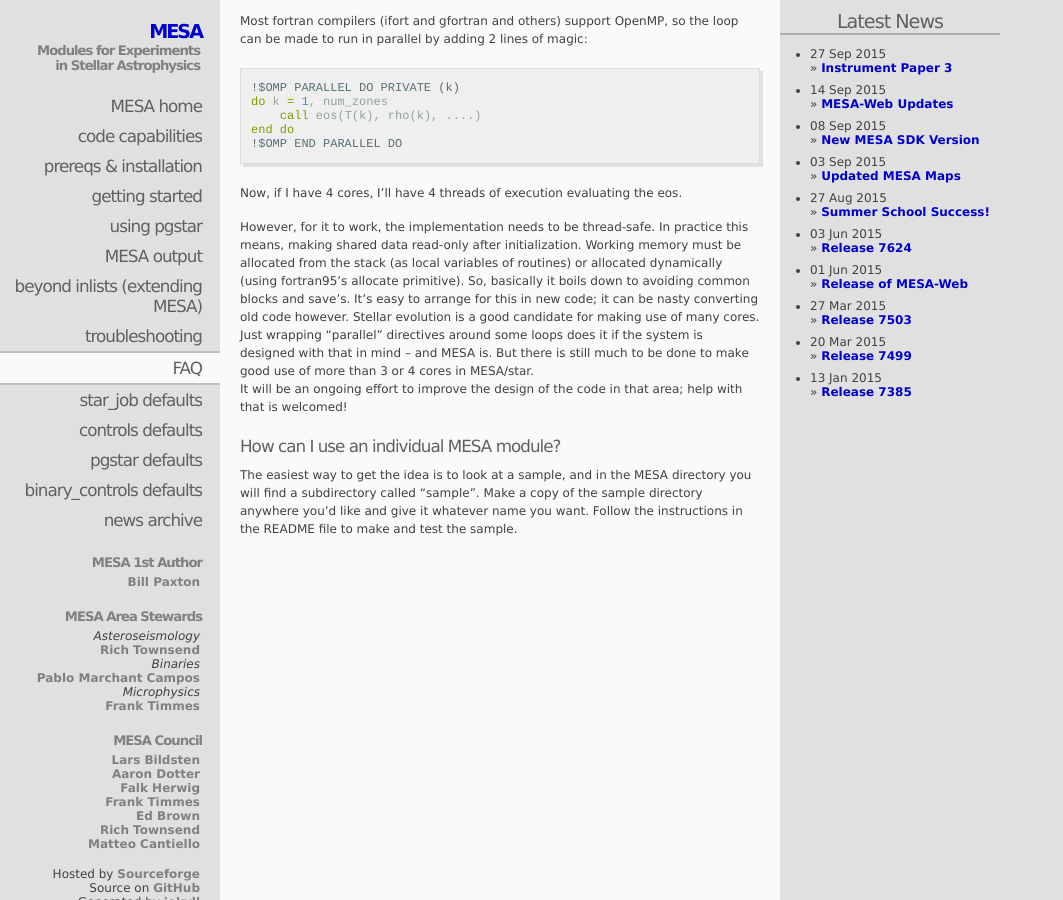
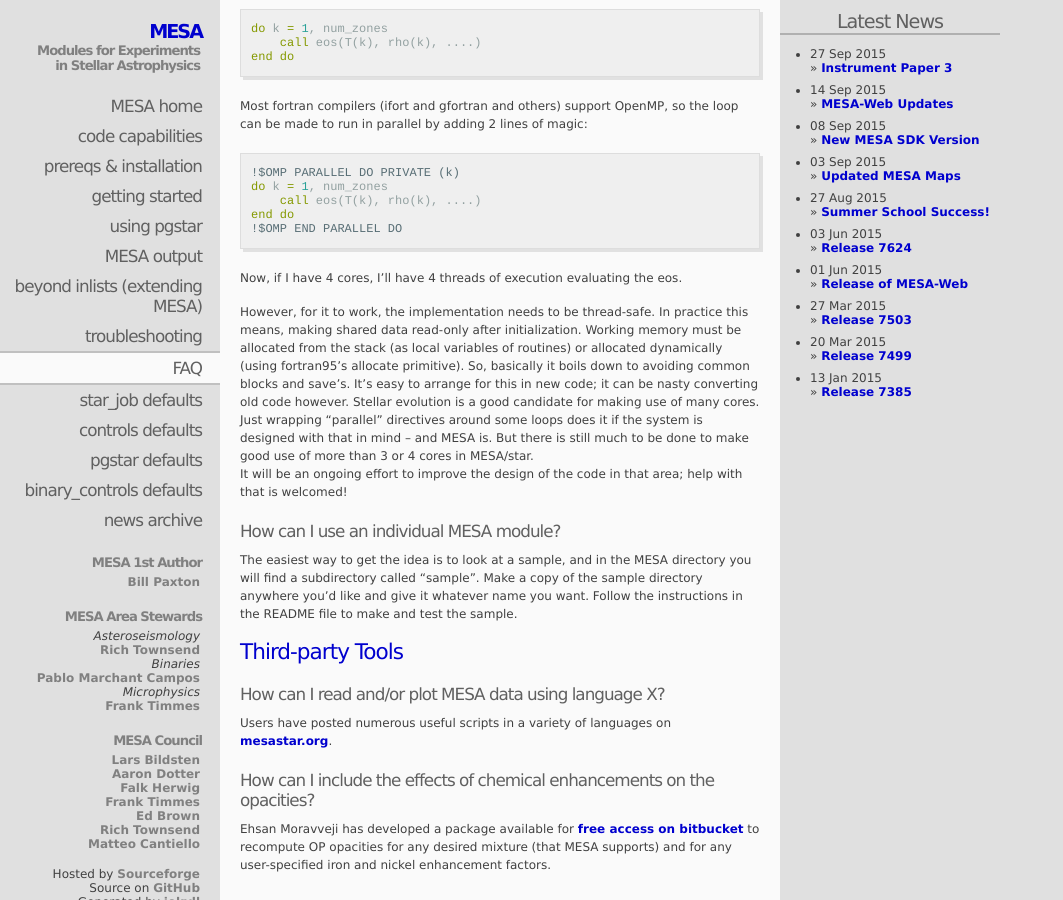
Before and after one commit to MESAHub/mesa-website, a Jekyll site: the page built from 08-faq.markdown, in a window 1280 px wide and 900 px high, scrolled down 4906 px. Shown: the whole window, without its empty margins (0-1063 px from the left). Built offline with Jekyll 4.4.1, drawn with Linux system fonts in a browser that asks for light colours; Markdown is read by kramdown in place of the engine named in the settings; some of the changed text lies outside the part shown.

Commit message:
Add FAQs about third-party tools

```diff
--- a/08-faq.markdown
+++ b/08-faq.markdown
@@ -185,3 +185,21 @@
 copy of the sample directory anywhere you’d like and give it whatever
 name you want. Follow the instructions in the README file to make and
 test the sample.
+
+# Third-party Tools
+
+## How can I read and/or plot MESA data using language X?
+
+Users have posted numerous useful scripts in a variety of languages on
+[mesastar.org][tools].
+
+[tools]:http://mesastar.org/tools-utilities
+
+## How can I include the effects of chemical enhancements on the opacities?
+
+Ehsan Moravveji has developed a package available for
+[free access on bitbucket][opmono] to recompute OP opacities for any
+desired mixture (that MESA supports) and for any user-specified iron
+and nickel enhancement factors.
+
+[opmono]:https://bitbucket.org/ehsan_moravveji/op_mono/overview
```
